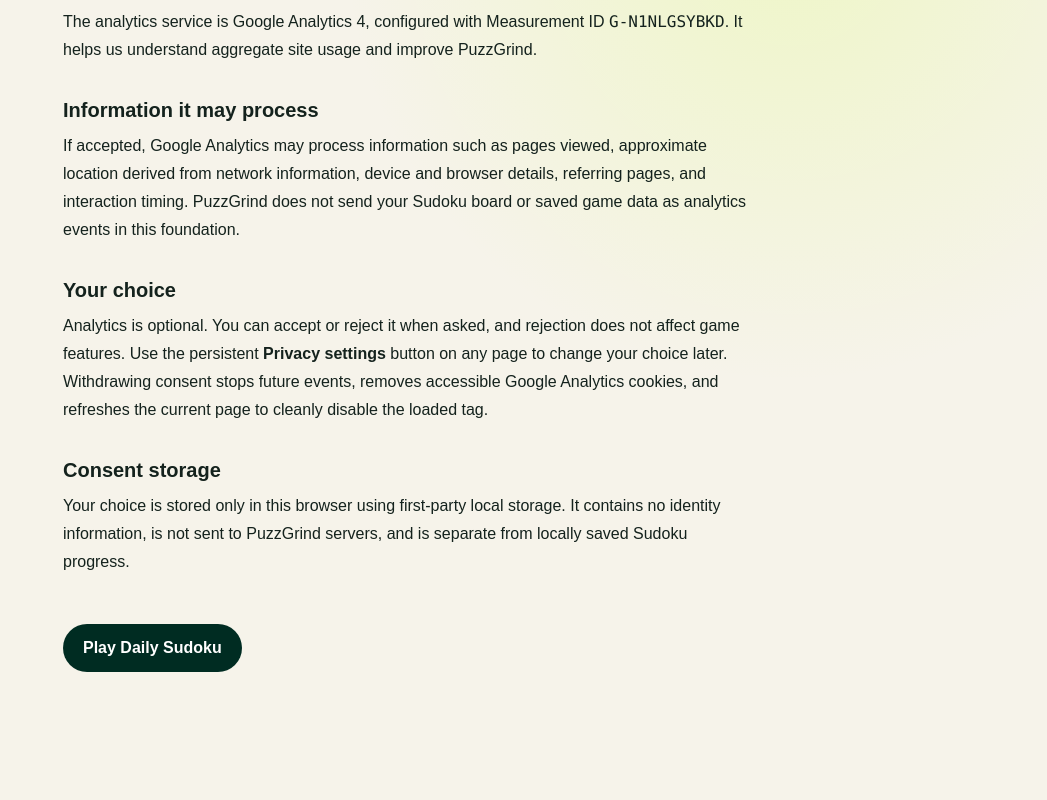
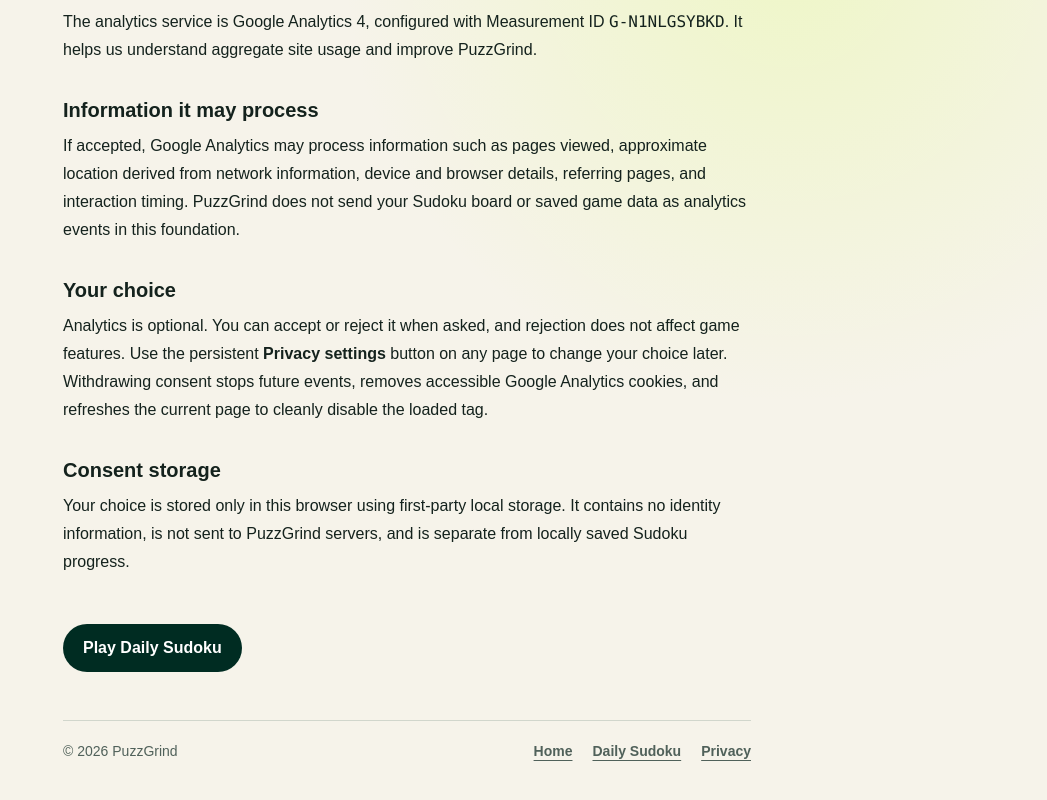
Before and after one commit to jazfox-cloud/puzzgrind, a Next.js app: page /privacy in a window 1280 px wide. Shown: the part 264-1064 px from the top of the page, without its empty margins (233-1280 px from the left). Before the commit the page ends 984 px from the top, so only its background shows below. Built offline with nearby package versions, Linux system fonts and the light colour scheme; no server answers.

Commit message:
fix: move privacy link to shared footer

```diff
--- a/app/page.tsx
+++ b/app/page.tsx
@@ -1,6 +1,7 @@
 import Link from "next/link";
 
 import { JsonLd } from "@/components/JsonLd";
+import { SiteFooter } from "@/components/SiteFooter";
 import { getBuildAppEnvironment } from "@/lib/build-environment";
 import { createPageMetadata, HOME_SEO, isIndexableEnvironment, WEBSITE_JSON_LD } from "@/lib/seo";
 import { siteUrl } from "@/lib/site";
@@ -74,9 +75,7 @@
         </div>
       </section>
 
-      <footer className="border-t border-emerald-950/15 py-5 text-sm text-[var(--ink-soft)]">
-        © {new Date().getUTCFullYear()} PuzzGrind
-      </footer>
+      <SiteFooter />
     </main>
   );
 }
--- a/app/privacy/page.tsx
+++ b/app/privacy/page.tsx
@@ -1,5 +1,6 @@
 import Link from "next/link";
 
+import { SiteFooter } from "@/components/SiteFooter";
 import { getBuildAppEnvironment } from "@/lib/build-environment";
 import { createPageMetadata, PRIVACY_SEO } from "@/lib/seo";
 
@@ -62,6 +63,7 @@
       <Link className="mt-12 inline-flex rounded-full bg-emerald-950 px-5 py-3 font-bold text-white" href="/sudoku">
         Play Daily Sudoku
       </Link>
+      <SiteFooter className="mt-12" />
     </main>
   );
 }
--- a/app/sudoku/page.tsx
+++ b/app/sudoku/page.tsx
@@ -1,6 +1,7 @@
 import Link from "next/link";
 
 import { JsonLd } from "@/components/JsonLd";
+import { SiteFooter } from "@/components/SiteFooter";
 import { FirstVisitGuide } from "@/components/sudoku/FirstVisitGuide";
 import { SudokuGame } from "@/components/sudoku/SudokuGame";
 import { getBuildAppEnvironment } from "@/lib/build-environment";
@@ -19,5 +20,6 @@
     <div className="mb-7"><p className="text-sm font-bold uppercase tracking-[0.2em] text-emerald-800">Today&apos;s challenge</p><h1 className="mt-2 text-4xl font-black tracking-[-0.05em] sm:text-5xl">Daily Sudoku</h1><p className="mt-3 text-[var(--ink-soft)]">One Medium puzzle, shared worldwide. Take your time and trust the logic.</p></div>
     <FirstVisitGuide />
     <SudokuGame />
+    <SiteFooter className="mt-12" />
   </main>;
 }
--- /dev/null
+++ b/components/SiteFooter.tsx
@@ -0,0 +1,26 @@
+import Link from "next/link";
+
+const footerLinks = [
+  { href: "/", label: "Home" },
+  { href: "/sudoku", label: "Daily Sudoku" },
+  { href: "/privacy", label: "Privacy" },
+] as const;
+
+export function SiteFooter({ className = "" }: { className?: string }) {
+  return (
+    <footer className={`flex flex-wrap items-center justify-between gap-4 border-t border-emerald-950/15 py-5 text-sm text-[var(--ink-soft)] ${className}`.trim()}>
+      <span>© {new Date().getUTCFullYear()} PuzzGrind</span>
+      <nav aria-label="Footer">
+        <ul className="flex flex-wrap items-center gap-x-5 gap-y-2">
+          {footerLinks.map((link) => (
+            <li key={link.href}>
+              <Link className="font-bold underline underline-offset-4" href={link.href}>
+                {link.label}
+              </Link>
+            </li>
+          ))}
+        </ul>
+      </nav>
+    </footer>
+  );
+}
--- a/scripts/smoke-production.mjs
+++ b/scripts/smoke-production.mjs
@@ -3,6 +3,7 @@
 import { differingPageSemanticFields, extractPageSemantics } from "./lib/html-semantics.mjs";
 
 const ORIGIN = "https://puzzgrind.com";
+const HTTP_ORIGIN = "http://puzzgrind.com";
 
 function fail(label, message) {
   throw new Error(`Production smoke failed: ${label} ${message}`);
@@ -39,7 +40,20 @@
   return { body, response };
 }
 
+async function assertHttpsRedirect(path) {
+  const source = new URL(path, HTTP_ORIGIN);
+  source.searchParams.set("redirect-check", "1");
+  const expected = new URL(path, ORIGIN);
+  expected.searchParams.set("redirect-check", "1");
+  const response = await fetch(source, { redirect: "manual" });
+  const location = response.headers.get("location");
+  if (![301, 308].includes(response.status)) fail(source.href, `returned ${response.status}, expected 301 or 308`);
+  if (location !== expected.href) fail(source.href, `redirected to ${JSON.stringify(location)}, expected ${JSON.stringify(expected.href)}`);
+  console.log(`Production smoke: ${source.href} -> ${response.status} ${location}`);
+}
+
 const gitSha = resolveGitSha();
+for (const path of ["/", "/sudoku", "/privacy"]) await assertHttpsRedirect(path);
 for (const [path, canonical] of [["/", `${ORIGIN}/`], ["/privacy", `${ORIGIN}/privacy`]]) {
   const standard = await read(path);
   const busted = await read(path, gitSha);
```
